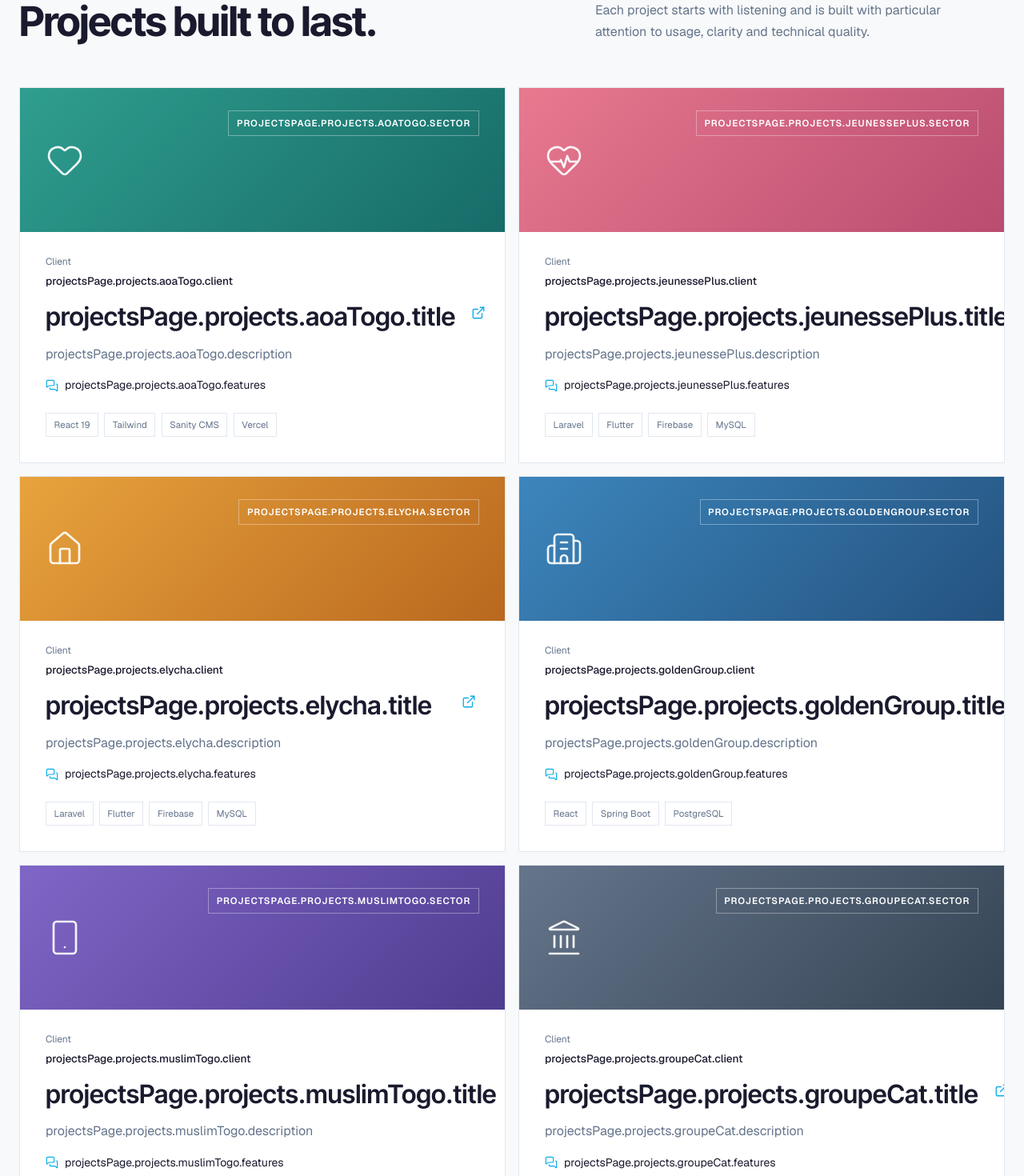
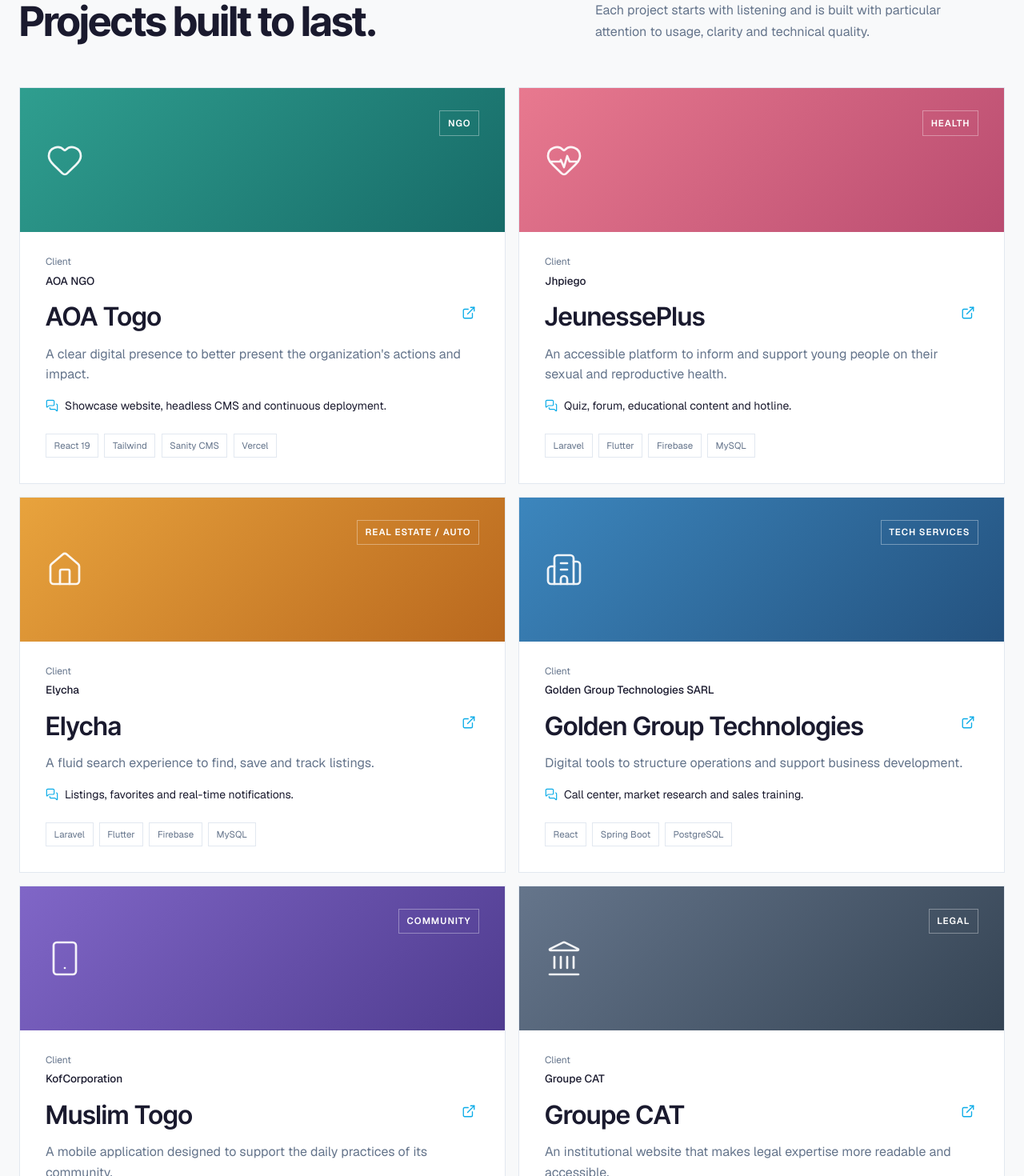
Before and after one commit to Godwin-creator/kofcorporation-website, a Next.js app: page /en/realisations in a window 1280 px wide. Shown: the part 800-2270 px from the top of the page at 80% size. Built offline with nearby package versions, Linux system fonts and the light colour scheme.

Commit message:
fix: corrections des paths pour acceder au contenu de /messages

```diff
--- a/src/components/pages/RealisationsPage.tsx
+++ b/src/components/pages/RealisationsPage.tsx
@@ -33,66 +33,66 @@ interface Project {
 const PROJECTS: Project[] = [
   {
     id: "aoa-togo",
-    titleKey: "projects.aoaTogo.title",
-    sectorKey: "projects.aoaTogo.sector",
-    clientKey: "projects.aoaTogo.client",
-    descriptionKey: "projects.aoaTogo.description",
-    featuresKey: "projects.aoaTogo.features",
+    titleKey: "aoaTogo.title",
+    sectorKey: "aoaTogo.sector",
+    clientKey: "aoaTogo.client",
+    descriptionKey: "aoaTogo.description",
+    featuresKey: "aoaTogo.features",
     tags: ["React 19", "Tailwind", "Sanity CMS", "Vercel"],
     url: "https://aoa-togo.org",
     icon: Heart,
   },
   {
     id: "jeunesse-plus",
-    titleKey: "projects.jeunessePlus.title",
-    sectorKey: "projects.jeunessePlus.sector",
-    clientKey: "projects.jeunessePlus.client",
-    descriptionKey: "projects.jeunessePlus.description",
-    featuresKey: "projects.jeunessePlus.features",
+    titleKey: "jeunessePlus.title",
+    sectorKey: "jeunessePlus.sector",
+    clientKey: "jeunessePlus.client",
+    descriptionKey: "jeunessePlus.description",
+    featuresKey: "jeunessePlus.features",
     tags: ["Laravel", "Flutter", "Firebase", "MySQL"],
     url: "https://jeunesse-plus.com",
     icon: HeartPulse,
   },
   {
     id: "elycha",
-    titleKey: "projects.elycha.title",
-    sectorKey: "projects.elycha.sector",
-    clientKey: "projects.elycha.client",
-    descriptionKey: "projects.elycha.description",
-    featuresKey: "projects.elycha.features",
+    titleKey: "elycha.title",
+    sectorKey: "elycha.sector",
+    clientKey: "elycha.client",
+    descriptionKey: "elycha.description",
+    featuresKey: "elycha.features",
     tags: ["Laravel", "Flutter", "Firebase", "MySQL"],
     url: "https://elycha.com",
     icon: Home,
   },
   {
     id: "golden-group",
-    titleKey: "projects.goldenGroup.title",
-    sectorKey: "projects.goldenGroup.sector",
-    clientKey: "projects.goldenGroup.client",
-    descriptionKey: "projects.goldenGroup.description",
-    featuresKey: "projects.goldenGroup.features",
+    titleKey: "goldenGroup.title",
+    sectorKey: "goldenGroup.sector",
+    clientKey: "goldenGroup.client",
+    descriptionKey: "goldenGroup.description",
+    featuresKey: "goldenGroup.features",
     tags: ["React", "Spring Boot", "PostgreSQL"],
     url: "https://goldengrouptechnologies.com",
     icon: Building2,
   },
   {
     id: "muslim-togo",
-    titleKey: "projects.muslimTogo.title",
-    sectorKey: "projects.muslimTogo.sector",
-    clientKey: "projects.muslimTogo.client",
-    descriptionKey: "projects.muslimTogo.description",
-    featuresKey: "projects.muslimTogo.features",
+    titleKey: "muslimTogo.title",
+    sectorKey: "muslimTogo.sector",
+    clientKey: "muslimTogo.client",
+    descriptionKey: "muslimTogo.description",
+    featuresKey: "muslimTogo.features",
     tags: ["Flutter", "Firebase", "Mobile"],
     url: "https://muslimtogo.kofcorporation.com",
     icon: Smartphone,
   },
   {
     id: "groupe-cat",
-    titleKey: "projects.groupeCat.title",
-    sectorKey: "projects.groupeCat.sector",
-    clientKey: "projects.groupeCat.client",
-    descriptionKey: "projects.groupeCat.description",
-    featuresKey: "projects.groupeCat.features",
+    titleKey: "groupeCat.title",
+    sectorKey: "groupeCat.sector",
+    clientKey: "groupeCat.client",
+    descriptionKey: "groupeCat.description",
+    featuresKey: "groupeCat.features",
     tags: ["WordPress", "PHP", "MySQL"],
     url: "https://group-cat.com",
     icon: Landmark,
--- a/src/components/pages/services/MobileApplicationsService.tsx
+++ b/src/components/pages/services/MobileApplicationsService.tsx
@@ -2,7 +2,7 @@
 
 import { useTranslations } from "next-intl";
 import { motion } from "framer-motion";
-import { ArrowRight, Check, Smartphone, Layout, Zap, Shield, Users, AppWindow } from "lucide-react";
+import { ArrowRight, Check, Smartphone, Layout, Code, Zap, Shield, Users, AppWindow } from "lucide-react";
 import CallToAction from "@/components/sections/CallToAction";
 import "./MobileApplicationsService.css";
 import { Link } from "@/i18n/navigation";
```
Also changed, not shown: src/components/pages/AboutPage.tsx (+14 -14 lines), src/components/pages/ServicesPage.tsx (+16 -16 lines).
